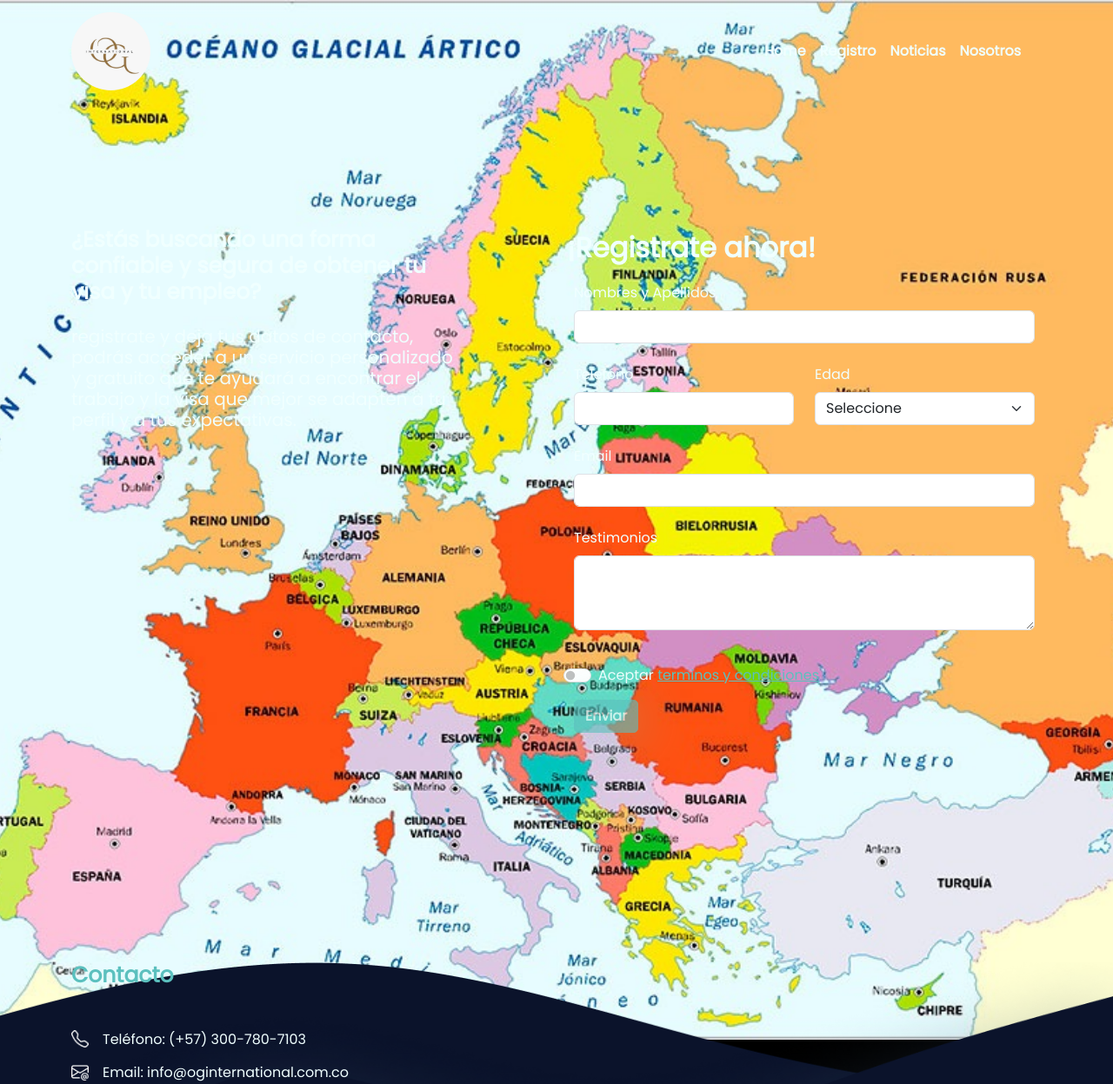
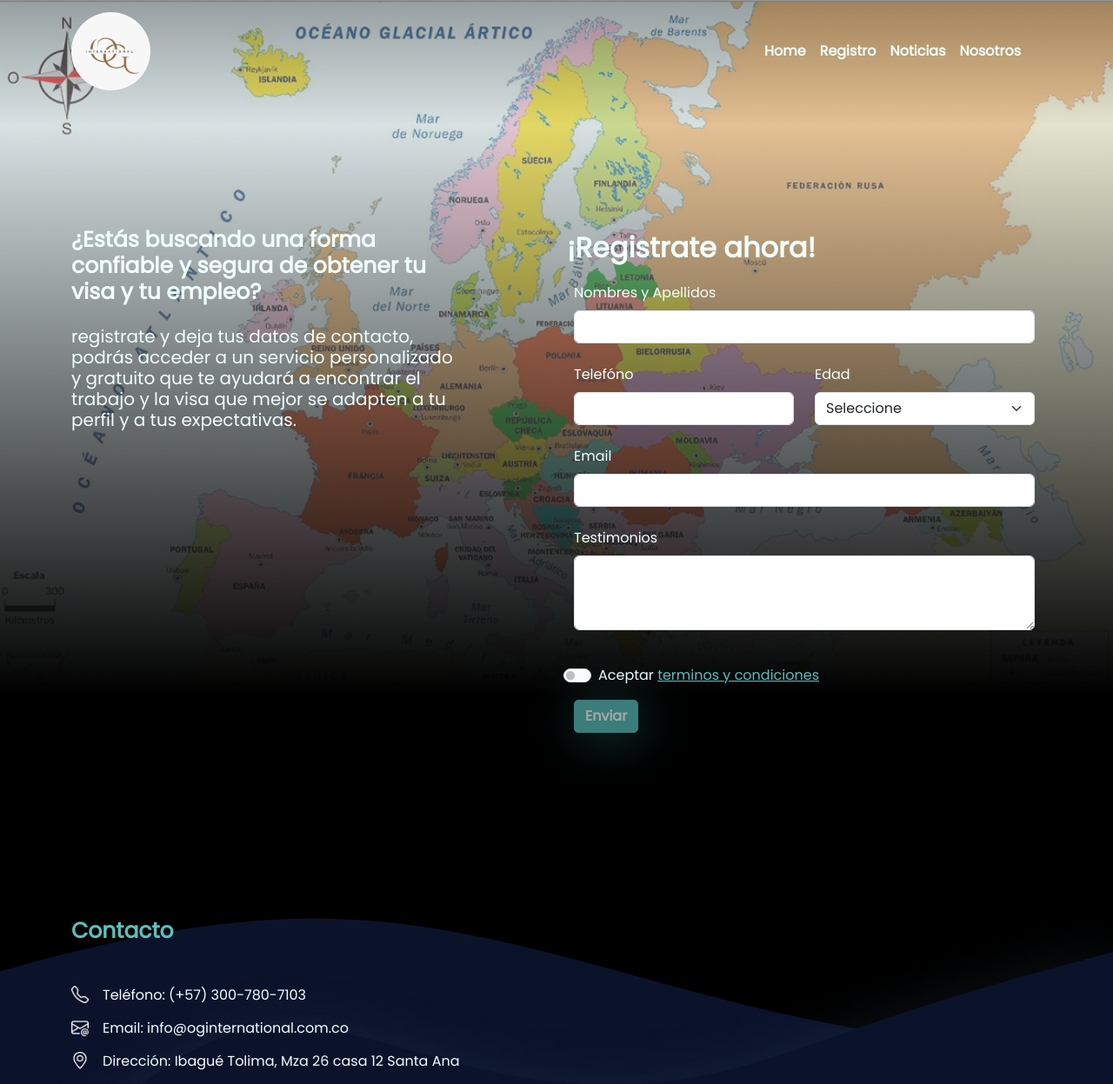
Before and after one commit to dondiegorada/opengatesinternational, a PHP site: page /register.php in a window 1280 px wide. Shown: the top 1247 px of the page at 87% size. Run offline with PHP 8.4, Linux system fonts and the light colour scheme; some web fonts are replaced.

Commit message:
Modified: Se cambia imagen de fondo en vista register.php

```diff
--- a/register.php
+++ b/register.php
@@ -9,12 +9,13 @@
     <link rel="stylesheet" href="./styles/styles.css?v=<?php echo rand(1, 1000); ?>">
   </head>
 
-  <body class="container-form">
+  <body>
+    <div class="container-form">
+      <main class="z-index-1">
         <header>
           <?php require('./components/navbar.html'); ?>
         </header>
 
-    <main>
         <section class="container">
           <div class="row mt-9">
             <div class="col-md-5 mb-5">
@@ -90,6 +91,7 @@
           </div>
         </section>
       </main>
+    </div>
 
     <footer>
       <?php require('./components/footer.html'); ?>
--- a/styles/styles.css
+++ b/styles/styles.css
@@ -46,7 +46,6 @@ h3, .h3 {
   width: 100%;
   height: 100%;
   background: rgba(0, 0, 0, 0.7);
-  /* z-index: -1; */
 }
 
 .container-form {
@@ -54,9 +53,20 @@ h3, .h3 {
   background-position: center;
   background-repeat: no-repeat;
   background-size: cover;
-  height: 1116px;
-  margin-bottom: 5rem;
+  height: 100vh;
   position: relative;
+  width: 100%;
+}
+
+.container-form::before {
+  content: "";
+  position: absolute;
+  top: 0;
+  left: 0;
+  width: 100%;
+  height: 100%;
+  background: rgb(0,0,0);
+  background: linear-gradient(0deg, rgba(0,0,0,1) 0%, rgba(200,199,199,0.5018382352941176) 82%, rgba(89,89,89,0.5690651260504201) 100%);
 }
 
 .container-nosotros {
@@ -321,6 +331,11 @@ h3, .h3 {
   padding-left: 3rem;
 }
 
+.z-index-1 {
+  position: relative;
+  z-index: 1;
+}
+
 @media only screen and (max-width: 600px) {
   .d-none-lg {
     display: inline-block;
```
Also changed, not shown: index.php (+5 -5 lines). Lines whose indentation alone changed are shown as unchanged.
